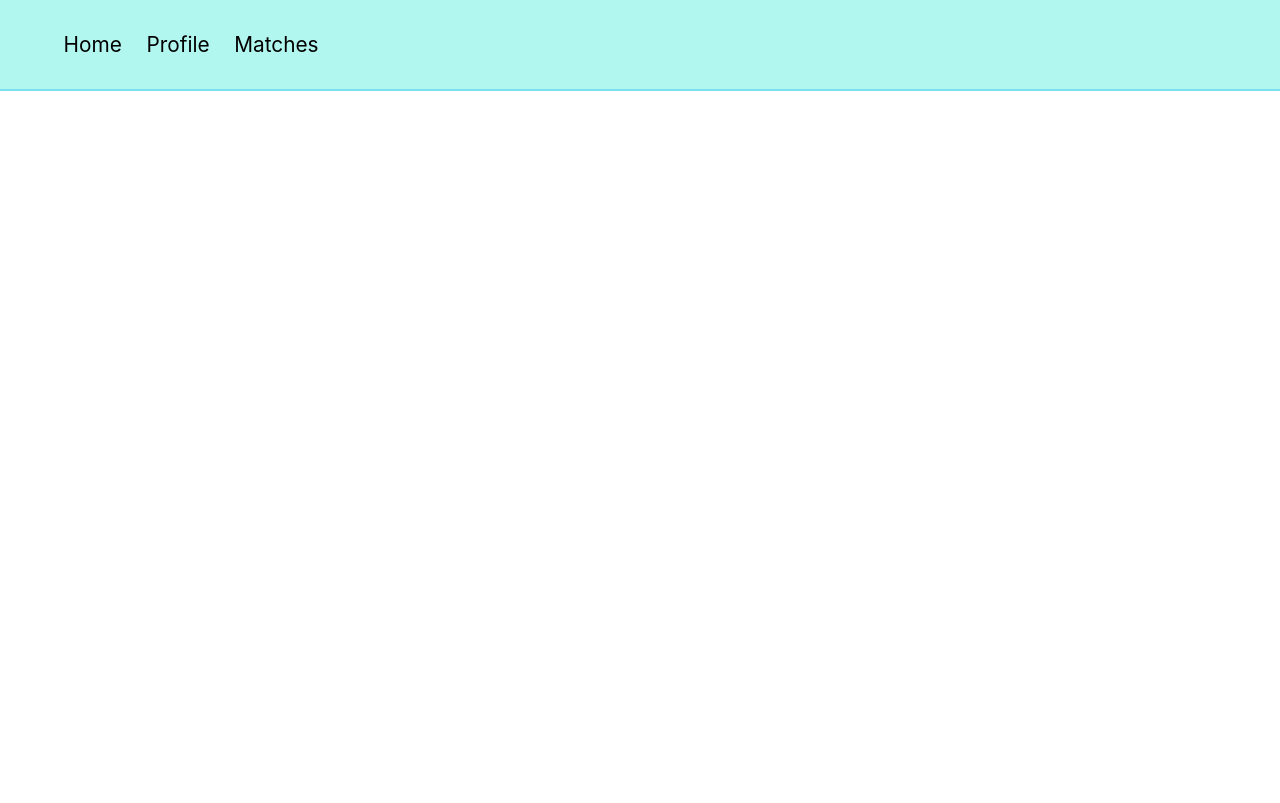
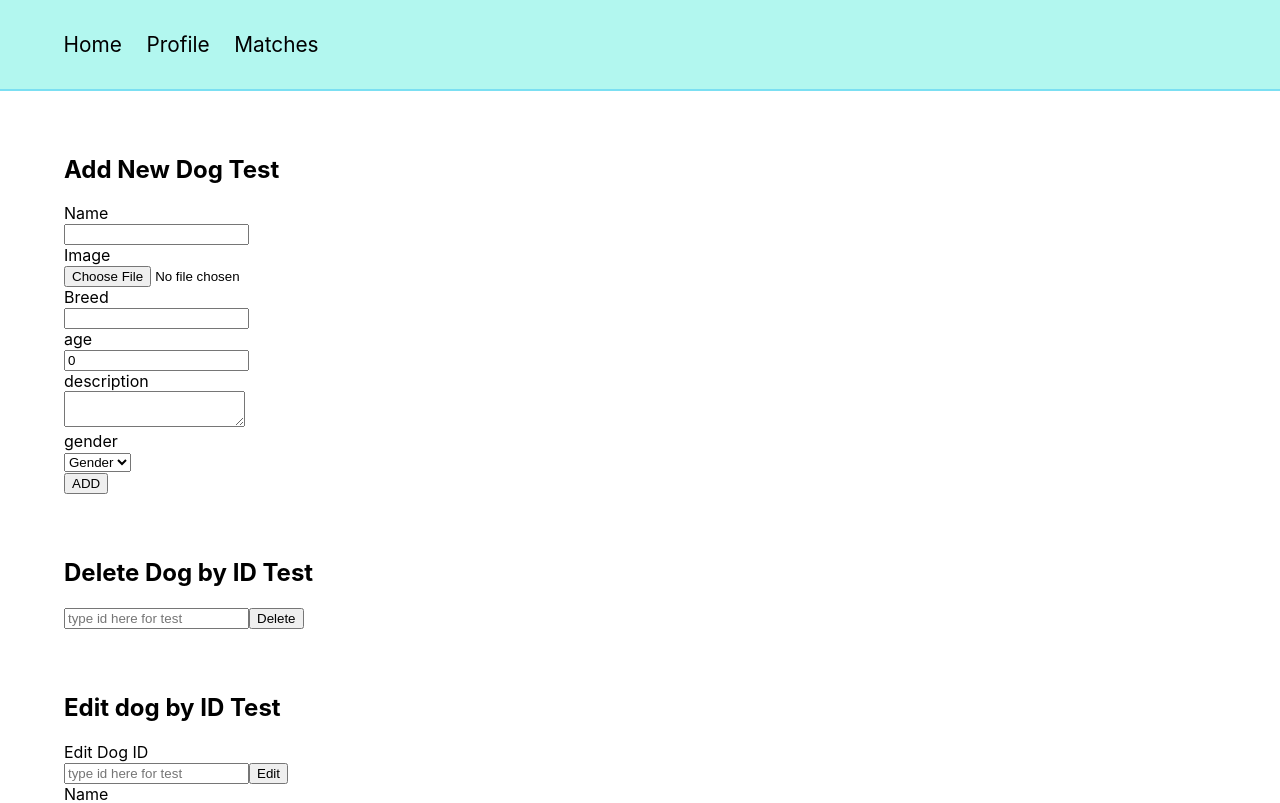
Before and after one commit to BCIT-COMPUTING/fetch-webapp, a React (Create React App) app in the folder website/: page /temp in a window 1280 px wide. Shown: the top 803 px of the page. Built offline with nearby package versions, Linux system fonts and the light colour scheme; no server answers.

Commit message:
added database functions

```diff
--- a/website/src/components/DogInfo/DogInfoPage.tsx
+++ b/website/src/components/DogInfo/DogInfoPage.tsx
@@ -3,19 +3,21 @@ import React, { useState } from 'react';
 import { useAppStore } from '../../store/appContext';
 //import { useLocation } from "react-router";
 import { useNavigate } from 'react-router-dom';
-import { DogInfo } from "./data";
 import { useEffect } from "react";
+import { getDogByID } from '../../database/dogs';
+import type { Dog } from '../../database/dogs';
 
 const DogInfoPage = () => {
   const { state, setState } = useAppStore();
   //let data = useLocation();
-  //data.state.name
-  //TODO set the default data to data.state the data from prev page
-  const [name, setName] = useState('Molly');
-  const [dogImg, setDogImg] = useState('https://molly.izzy0404.repl.co/images/molly.png');
-  const [description, setDescription] = useState('default description');
-  const [gender, setGender] = useState('Female');
-  const [age, setAge] = useState(5);
+  //testing the id 623e05239456782e58dcb18d need to setID later passing from previous page
+  const [id, setID] = useState('623e5cf796fb4571ba4b9544');
+  const [name, setName] = useState('');
+  const [photo, setPhoto] = useState('');
+  const [description, setDescription] = useState('');
+  const [breed, setBreed] = useState('');
+  const [gender, setGender] = useState('');
+  const [age, setAge] = useState(0);
   const navigate = useNavigate();
 
   useEffect(() => {
@@ -23,6 +25,16 @@ const DogInfoPage = () => {
       navigate("/login");
       return;
     }
+    (async ()=> {
+      const result: Dog = await getDogByID(id);
+      const { name, photo, gender, description, age, breed } = result;
+      setName(name.toString());
+      setPhoto(photo.toString());
+      setBreed(breed.toString());
+      setDescription(description.toString());
+      setGender(gender.toString());
+      setAge(age);
+    })();
   }, []);
 
   return (
@@ -31,7 +43,9 @@ const DogInfoPage = () => {
     <button onClick={() => navigate('/')} className={styles.btn}>Back</button>
         <div className={styles.dogInfo}>
           <h2 className={styles.name}>{name}</h2>
-          <img className={styles.dogImg} src={dogImg} alt="dog image"/>
+          <img className={styles.dogImg} src={photo} alt="dog image"/>
+          <h2 className={styles.title}>Breed</h2>
+          <p className={styles.info}>{breed}</p>
           <h2 className={styles.title} >Description</h2>
           <p className={styles.info}>
            {description}
--- /dev/null
+++ b/website/src/components/DogInfo/temp.tsx
@@ -0,0 +1,131 @@
+import {
+  getAllDogs,
+  addEditDog,
+  deleteDogByID,
+  getDogByID} from '../../database/dogs';
+
+import React, { useState, useEffect } from 'react';
+
+const Temp = () => {
+  const [id, setId] = useState('');
+  //add dog and edit
+  const [name, setName] = useState('');
+  const [photo, setPhoto] = useState('');
+  const [breed, setBreed] = useState('');
+  const [age, setAge] = useState(0);
+  const [description, setDescription] = useState('');
+  const [gender, setGender] = useState('');
+
+  useEffect(() => {
+    //get all dogs
+    console.log(getAllDogs());
+  }, []);
+
+  //this is for convert image
+  const handleImageChange = function (e: React.ChangeEvent<HTMLInputElement>) {
+    const fileList = e.target.files;
+    if (!fileList) return;
+    console.log(fileList[0]);
+    const file = fileList[0];
+    const reader = new FileReader();
+    reader.onloadend = () => {
+      const base64String: String = '' + reader.result;
+      // base64String.replace('data:', '')
+      // .replace(/^.+,/, '');
+
+      setPhoto(base64String.toString());
+      // Logs data:<type>;base64,wL2dvYWwgbW9yZ...
+  };
+  reader.readAsDataURL(file);
+  };
+
+  const form = () =>
+  <div>
+     <label htmlFor='name'>Name</label><br/>
+    <input value={name} onChange={(e) => setName(e.target.value)} type='text' id='name' name='name'/><br/>
+    <label htmlFor='photo'>Image</label><br/>
+    <input
+            accept="image/*"
+            id="photo"
+            name="photo"
+            type="file"
+            multiple={false}
+            onChange={handleImageChange}
+          /><br />
+    <label htmlFor='breed'>Breed</label><br/>
+    <input value={breed} onChange={(e) => setBreed(e.target.value)} type='text' id='breed' name='breed'/><br/>
+    <label htmlFor='age'>age</label><br/>
+    <input value={age} onChange={(e) => setAge(+e.target.value)} type='number' id='age' name='age'/><br/>
+    <label htmlFor='description'>description</label><br/>
+    <textarea value={description} onChange={(e) => setDescription(e.target.value)} id='description' name='description'></textarea><br/>
+    <label htmlFor='gender'>gender</label><br/>
+    <select onChange={(e) => setGender(e.target.value)} name="gender">
+      <option value="none" selected>Gender</option>
+      <option value="male">Male</option>
+      <option value="female">Female</option>
+    </select>
+  </div>;
+
+  const setField = async (id: String) => {
+    const dog = await getDogByID(id);
+    const { name, gender, photo, description, age,  breed } = dog;
+    setName(name.toString());
+    setPhoto(photo.toString());
+    setBreed(breed.toString());
+    setDescription(description.toString());
+    setGender(gender.toString());
+    setAge(age);
+  };
+
+
+  return (
+    <>
+    {/* testing add dog function */}
+      <div style={{margin: "5%"}}>
+        <h2>Add New Dog Test</h2>
+        {
+          form()
+        }
+        <button onClick={() =>
+        addEditDog({
+          id: 'new',
+          name,
+          photo,
+          breed,
+          age,
+          description,
+          gender: gender})}>ADD</button>
+      </div>
+
+      {/* testing delete by ID function */}
+      <div style={{margin: "5%"}}>
+        <h2>Delete Dog by ID Test</h2>
+        <input type="text" placeholder='type id here for test' onChange={(e) => setId(e.target.value)}></input>
+        <button onClick={() => deleteDogByID(id)}>Delete</button>
+      </div>
+
+      {/* testing edit by ID function */}
+      <div style={{margin: "5%"}}>
+        <h2>Edit dog by ID Test</h2>
+        <label htmlFor='id'>Edit Dog ID</label><br/>
+        <input type="text" name="id" placeholder='type id here for test' onChange={(e) => setId(e.target.value)}></input>
+        <button onClick={() => setField(id)}>Edit</button>
+        {form()}
+        <button onClick={() => addEditDog(
+          {
+            id,
+            name,
+            photo,
+            breed,
+            age,
+            description,
+            gender
+          }
+        )}>Save</button>
+      </div>
+    </>
+  );
+}
+
+
+export default Temp;
--- a/website/src/components/Router.tsx
+++ b/website/src/components/Router.tsx
@@ -11,6 +11,7 @@ import DogInfoPage from "./DogInfo/DogInfoPage";
 import AdminPage from "./Admin/AdminPage";
 import MatchesPage from "./Matches/MatchesPage";
 import Navbar from "./Nav/Nav";
+import Temp from "./DogInfo/temp";
 
 function AppRouter() {
 
@@ -23,9 +24,10 @@ function AppRouter() {
           <Route path="/" element={<HomePage />} />
           <Route path="/signup" element={<SignupPage />} />
           <Route path="/login" element={<LoginPage />} />
-          <Route path="/dogInfo" element={<DogInfoPage />} />
+          <Route path="/dog-info/:id" element={<DogInfoPage />} />
           <Route path="/admin" element={<AdminPage />} />
           <Route path="/matches" element={<MatchesPage />} />
+          <Route path="/temp" element={<Temp />} />
         </Routes>
       </BrowserRouter >
     </ContextProvider>
--- /dev/null
+++ b/website/src/database/dogs.ts
@@ -0,0 +1,68 @@
+import axios from 'axios';
+
+const endPointBaseUrl = "http://localhost:8080/dog";
+
+interface Dog {
+  id: String,
+  name: String,
+  photo: String,
+  breed: String,
+  age: number,
+  description: String,
+  gender: String,
+}
+
+const getAllDogs = () => {
+  axios.get(endPointBaseUrl + "/getDogs").then(response => {
+    return response.data;
+  }).catch(error => console.error(error));
+};
+
+const addEditDog = ({
+  id,
+  name,
+  photo,
+  breed,
+  age,
+  description,
+  gender
+}: Dog) => {
+  axios.post(endPointBaseUrl + "/addEditDog", {
+    id,
+    name,
+    photo,
+    breed,
+    age,
+    description,
+    gender
+  }).then(response => {
+    console.log(response.data);
+  }).catch(error => console.error(error));
+};
+
+const getDogByID = (id: String):Promise<Dog> => new Promise((res, rej) => {
+  {
+    axios.get(endPointBaseUrl + `/${id}`).then(response => {
+      res(response.data);
+    }).catch(error => console.error(error));
+  };
+});
+
+const deleteDogByID = (id: String) => {
+  axios.post(endPointBaseUrl + `/delete`, {
+    id
+  }).then(response => {
+    console.log(response.data);
+  }).catch(error => console.error(error));
+};
+
+export {
+  getAllDogs,
+  addEditDog,
+  getDogByID,
+  deleteDogByID
+};
+
+export type {
+  Dog
+}
```
Also changed, not shown: website/src/components/DogInfo/data.js (deleted, +0 -21 lines).
